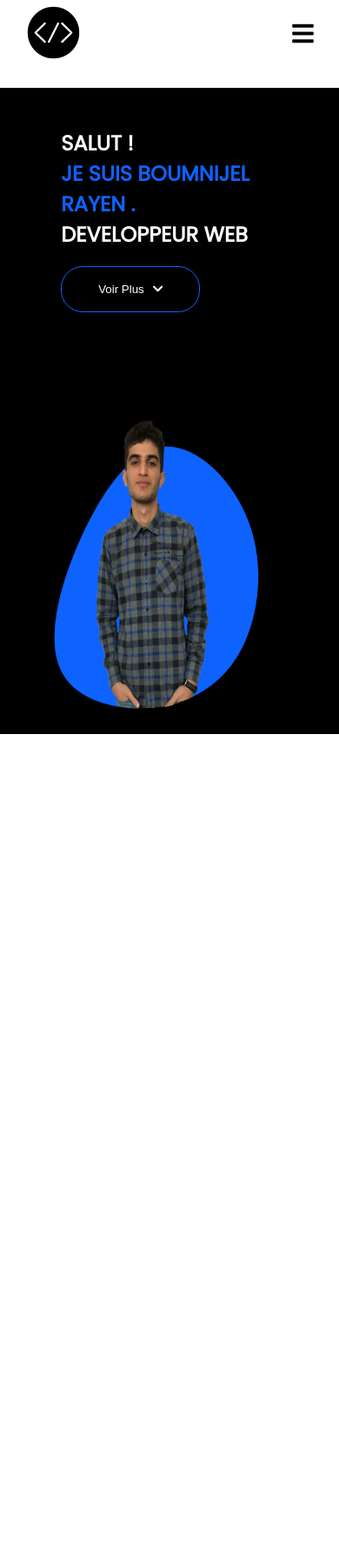
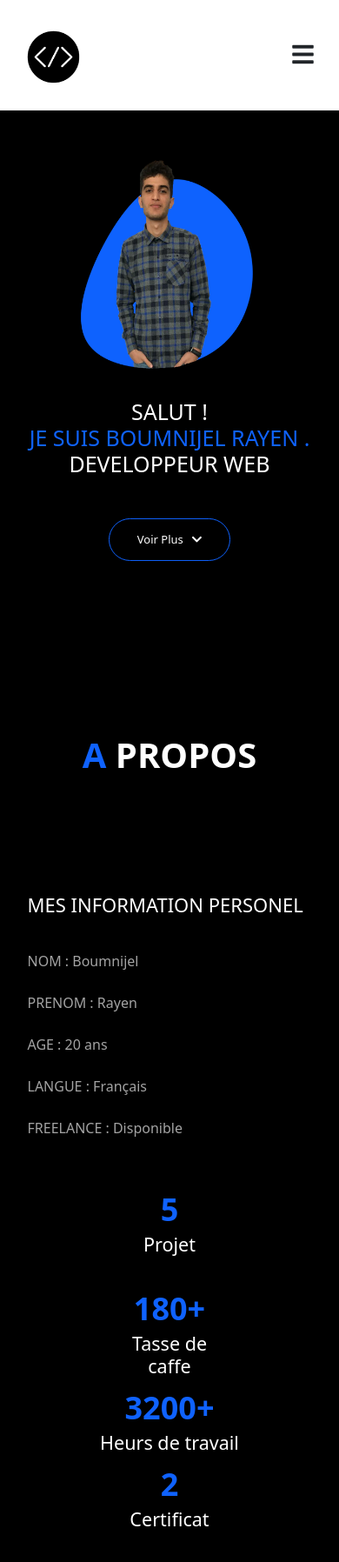
Before and after one commit to boumnijel-rayen/My-Personal-WebSite, a plain HTML site: page index.html in a window 390 px wide. Shown: the top 1796 px of the page at 87% size. Before the commit the page ends 844 px from the top, so only its background shows below. Drawn offline with nearby package versions, Linux system fonts and the light colour scheme.

Commit message:
a propos

```diff
--- /dev/null
+++ b/counter.js
@@ -0,0 +1,20 @@
+const counters = document.querySelectorAll('.counter');
+
+counters.forEach(counter => {
+    counter.innerText = '0';
+
+    const updateCounter = () => {
+        const target = counter.getAttribute('data-target');
+        const c = +counter.innerText;
+
+        const increament = target/400;
+
+
+
+        if(c < target){
+            counter.innerText = `${Math.ceil(c + increament)}`;
+            setTimeout(updateCounter, 6);
+        }
+    };
+    updateCounter();
+});
--- a/index.html
+++ b/index.html
@@ -4,11 +4,10 @@
     <meta charset="UTF-8">
     <meta http-equiv="X-UA-Compatible" content="IE=edge">
     <meta name="viewport" content="width=device-width, initial-scale=1.0">
+    <title>Document</title>
     <link rel="stylesheet" href="style.css">
+    <link href="https://cdn.jsdelivr.net/npm/bootstrap@5.0.2/dist/css/bootstrap.min.css" rel="stylesheet" integrity="sha384-EVSTQN3/azprG1Anm3QDgpJLIm9Nao0Yz1ztcQTwFspd3yD65VohhpuuCOmLASjC" crossorigin="anonymous">
     <link rel="stylesheet" href="https://use.fontawesome.com/releases/v5.15.4/css/all.css" integrity="sha384-DyZ88mC6Up2uqS4h/KRgHuoeGwBcD4Ng9SiP4dIRy0EXTlnuz47vAwmeGwVChigm" crossorigin="anonymous">
-    <link rel="shortcut icon" href="img/shortcut.webp" type="image/png">
-    <script src="https://code.jquery.com/jquery-1.12.4.min.js"></script>
-    <title>Boumnijel Rayen</title>
 </head>
 <body>
     <!--HEADER-->
@@ -23,7 +22,7 @@
             </ul>
         </div>
 
-        <div class="navigation">
+        <div class="navigation" id="nav">
         <nav>
             <div class="logo"><a href="#"><img src="img/logo.webp" alt=""></a></div>
             <ul id="list">
@@ -33,29 +32,77 @@
                 <li><a href="#">MES PROJETS</a></li>
                 <li><a href="#">CONTACTEZ-MOI</a></li>
             </ul>
-            <i class="fas fa-bars" id="btn-menu" onclick="togglemenu();"></i>
+            <i class="fas fa-bars" id="btn-menu"  onclick="togglemenu();"></i>
         </nav>
         </div>
-
-        <img class="image" src="img/avatar.webp" alt="">
-
-        <div class="titre">
-            <h2>SALUT ! <br><font color="#0F62FE">JE SUIS BOUMNIJEL RAYEN .</font><br> DEVELOPPEUR WEB</h2>
-            <a href="#propos"><button class="btn">Voir Plus<i class="fas fa-chevron-down"></i></button></a>
+        <div class="container">
+            <div class="row rowb">
+              <div class="col">
+                <img class="image" src="img/avatar.webp" alt="">
+              </div>
+              <div class="col nom">
+                <h2>SALUT ! <br><font color="#0F62FE">JE SUIS BOUMNIJEL RAYEN .</font><br> DEVELOPPEUR WEB</h2>
+                <a href="#propos"><button class="bttn">Voir Plus<i class="fas fa-chevron-down"></i></button></a>
+              </div>
+            </div>
         </div>
     </header>
 
+    <!--A PROPOS-->
+    <section class="a_propos">
+        <h2><font color="#0F62FE">A</font> PROPOS</h2>
+
+        <div class="container">
+            <div class="row rowap">
+                <div class="col col_text_ap">
+                  <h3>MES INFORMATION PERSONEL</h3>
+                  <p>NOM : Boumnijel<br><br>PRENOM : Rayen<br><br>AGE : 20 ans<br><br>LANGUE : Français<br><br>FREELANCE : Disponible</p>
+                </div>
+                <div class="col-md-auto">
+                    <div class="row">
+                        <div class="col col_cou">
+                          <span class="counter" data-target="5"></span>
+                          <h4>Projet <br> <br></h4>
+                        </div>
+                    </div>
+                    <div class="row">
+                        <div class="col col_cou">
+                          <span class="counter" data-target="180"></span><span>+</span>
+                          <h4>Tasse de<br>caffe</h4>
+                        </div>
+                    </div>
+                </div>
+                <div class="col col-lg-2">
+                    <div class="row">
+                        <div class="col col_cou">
+                          <span class="counter" data-target="3200"></span><span>+</span>
+                          <h4>Heurs de travail</h4>
+                        </div>
+                    </div>
+                    <div class="row">
+                        <div class="col col_cou">
+                          <span class="counter" data-target="2"></span>
+                          <h4>Certificat <br> <br></h4>
+                        </div>
+                    </div>
+                </div>
+            </div>
+        </div>
+    </section>
+
+    <script src="counter.js">
+    </script>
 </body>
-
 <script>
     var list = document.getElementById("list");
+
     list.style.maxHeight = "0px";
 
     function togglemenu(){
         if (list.style.maxHeight == "0px"){
             list.style.maxHeight = "200px";
         }else{
-            list.style.maxHeight = "0px"
+            list.style.maxHeight = "0px";
         }
     }
 </script>
--- a/style.css
+++ b/style.css
@@ -3,6 +3,7 @@
 body{
     margin: 0;
     font-family: 'Poppins', sans-serif;
+    background-color: rgb(165, 69, 69);
 }
 
 /*HEADER*/
@@ -15,103 +16,8 @@ header{
 
 header .social{
     width: 100%;
-    height: 8%;
+    height: 53px;
     background-color: black;
-}
-
-header .navigation{
-    background-color: white;
-}
-
-nav{
-    display: flex;
-    list-style-type: none;
-    justify-content: space-between;
-    text-align: center;
-    align-items: center;
-    width: 85%;
-    margin: auto;
-}
-
-nav ul{
-    margin-bottom: 5%;
-}
-
-nav ul li{
-    display: inline-block;
-    margin: 10px 15px;
-    position: relative;
-}
-
-nav ul li a{
-    text-decoration: none;
-    color: rgb(0, 0, 0);
-    font-size: 15px;
-    font-weight: 400;
-}
-
-
-nav #btn-menu{
-    font-size: 28px;
-    display: none;
-}
-
-nav ul li::after{
-    content: '';
-    height: 3px;
-    width: 0%;
-    background-color: #0F62FE;
-    position: absolute;
-    left: 0;
-    bottom: -9px;
-    transition: 0.5s;
-}
-
-li:hover::after{
-    width: 100%;
-}
-
-nav .logo img{
-    width: 65px;
-    height: 65px;
-    margin-top: 5px;
-}
-
-header .image{
-    width: 30%;
-    height: 61%;
-    position: relative;
-    top: 10%;
-    left: 8%;
-}
-
-header .titre{
-    color: white;
-    float: right;
-    position: relative;
-    right: 10%;
-    top: 10%;
-    font-size: 30px;
-    font-weight: 900;
-}
-
-.btn{
-    padding: 18px 42px;
-    background-color: transparent;
-    color: white;
-    border: 1px solid #0F62FE;
-    border-radius: 25px;
-    cursor: pointer;
-}
-
-header .titre button i{
-    margin-left: 10px;
-}
-
-header .titre button:hover{
-    color: #0F62FE;
-    background-color: white;
-    border: none;
 }
 
 header .social ul{
@@ -134,20 +40,183 @@ header .social ul li a:hover{
     color: #0F62FE;
 }
 
+header .navigation{
+    background-color: white;
+}
 
-/*Responsive Mobile*/
+nav{
+    display: flex;
+    list-style-type: none;
+    justify-content: space-between;
+    text-align: center;
+    align-items: center;
+    width: 85%;
+    margin: auto;
+}
+
+nav ul{
+    margin-bottom: 4%;
+}
+
+nav ul li{
+    display: inline-block;
+    margin: 10px 15px;
+    position: relative;
+}
+
+nav ul li a{
+    text-decoration: none;
+    color: rgb(0, 0, 0);
+    font-size: 15px;
+    font-weight: 400;
+}
+
+nav ul li::after{
+    content: '';
+    height: 3px;
+    width: 0%;
+    background-color: #0F62FE;
+    position: absolute;
+    left: 0;
+    bottom: -9px;
+    transition: 0.5s;
+}
+
+nav ul li:hover::after{
+    width: 100%;
+}
+
+nav #btn-menu{
+    font-size: 28px;
+    display: none;
+}
+
+nav .logo img{
+    width: 65px;
+    height: 65px;
+    margin-top: 5px;
+}
+
+.rowb{
+    text-align: center;
+    align-items: center;
+    display: flex;
+    transform: translateY(25%);
+}
+
+.col img{
+    width: 340px;
+    height: 350px;
+}
+
+header .nom{
+    color: white;
+    text-align: left;
+}
+
+.nom h2{
+    font-size: 40px;
+    font-weight: 700;
+}
+
+.nom button{
+    margin-top: 40px;
+}
+
+.bttn{
+    padding: 14px 32px;
+    background-color: transparent;
+    color: white;
+    border: 1px solid #0F62FE;
+    border-radius: 25px;
+    font-size: small;
+    cursor: pointer;
+}
+
+header .nom button i{
+    margin-left: 10px;
+}
+
+header .nom button:hover{
+    color: #0F62FE;
+    background-color: white;
+    border: 1px solid white;
+}
+
+/*A PROPOS*/
+
+.a_propos{
+    background-color: black;
+    width: 100%;
+    height: 80vh;
+}
+
+.a_propos h2{
+    text-align: center;
+    color: #ffffff;
+    font-size: 40px;
+    font-weight: 600;
+}
+
+.rowap{
+    display: flex;
+    justify-content: center;
+    transform: translateY(15vh);
+}
+
+.col_text_ap{
+    position: relative;
+    left: 5%;
+}
+
+.col_text_ap h3{
+    font-size: 22px;
+    color: #ffffff;
+    margin-bottom: 40px;
+}
+
+.col_text_ap p{
+    color: #a3a3a3;
+}
+
+.col_cou{
+    text-align: center;
+}
+
+.col_cou span{
+    font-size: 36px;
+    font-weight: 600;
+    color: #0F62FE;
+}
+
+.col_cou h4{
+    color: #ffffff;
+}
+
+
+/*Responsive mobile*/
 
 @media screen and (max-width : 550px){
+
+    nav{
+        height: 15vh;
+    }
+
     nav ul{
         width: 100%;
         position: absolute;
-        top:9.1%;
+        top: 15vh;
         right: 0%;
         background-color: #ffffff;
         z-index: 2;
     }
 
+    header .social{
+        display: none;
+    }
+
     nav ul li{
+        margin-left: -3%;
         display: block;
         margin-top: 10px;
         margin-bottom: 10px;
@@ -166,144 +235,51 @@ header .social ul li a:hover{
         display: none;
     }
 
-    header .social{
-        display: none;
+    .rowb{
+        transform: translateY(5%);
     }
 
-    header .image{
-        width: 70%;
-        height: 41%;
-        top: 47%;
-        left: 15%;
+    .col img{
+        width: 230px;
+        height: 250px;
+        transform: translateY(4vh);
     }
 
-    header .titre{
-        position: absolute;
-        top: 22%;
-        left: 15%;
-        font-size: 16px;
+    header .nom{
+        color: white;
+        font-size: 30px;
         font-weight: 900;
+        transform: translateY(7vh);
+        text-align: center;
     }
 
-    header .navigation{
-        height: 12%;
+    .nom h2{
+        font-size: 25px;
+        font-weight: 500;
     }
 
-    nav ul{
-        top:9.3%;
+    /*A PROPOS*/
+
+    .col_text_ap{
+        margin-right: 0%;
+        margin-bottom: 10%
+    }
+
+    .a_propos{
+        height: 150vh;
+    }
+
+
+}
+
+@media screen and (min-height : 700px) {
+    .a_propos{
+        height: 145vh;
     }
 }
 
-
-@media screen and (min-height : 650px) and (max-height : 680px) and (min-width : 360px) and (max-width : 390px) {
-    header .image{
-        width: 70%;
-        height: 41%;
-        top: 45%;
-        left: 15%;
-    }
-
-    header .titre{
-        position: absolute;
-        top: 18%;
-        left: 18%;
-        font-size: 16px;
-        font-weight: 900;
+@media screen and (min-height : 800px) {
+    .a_propos{
+        height: 140vh;
     }
 }
-
-@media screen and (min-height : 720px) and (max-height : 750px) and (min-width : 400px) and (max-width : 440px) {
-    header .image{
-        width: 70%;
-        height: 41%;
-        top: 47%;
-        left: 15%;
-    }
-
-    header .titre{
-        position: absolute;
-        top: 22%;
-        left: 15%;
-        font-size: 16px;
-        font-weight: 900;
-    }
-
-}
-
-@media screen and (min-height : 795px) and (max-height : 840px) and (min-width : 360px) and (max-width : 390px){
-    header .image{
-        width: 80%;
-        height: 41%;
-        top: 47%;
-        left: 10%;
-    }
-
-    header .titre{
-        position: absolute;
-        top: 18%;
-        left: 16%;
-        font-size: 17px;
-        font-weight: 900;
-    }
-
-}
-
-@media screen and (min-height : 815px) and (max-height : 860px) and (min-width : 370px) and (max-width : 410px){
-    header .image{
-        top: 45%;
-        left: 12%;
-    }
-
-    header .titre{
-        top: 15%;
-        left: 18%;
-    }
-
-}
-
-@media screen and (min-height : 880px) and (max-height : 920px) and (min-width : 395px) and (max-width : 430px){
-    header .image{
-        top: 46%;
-        left: 14%;
-    }
-
-    header .titre{
-        top: 16%;
-        left: 19%;
-        font-size: 18px;
-    }
-
-}
-
-@media screen and (min-height : 640px) and (max-height : 670px) and (min-width : 310px) and (max-width : 330px){
-    header .titre{
-        top: 16%;
-        left: 15%;
-        font-size: 16px;
-    }
-}
-
-@media screen and (min-height : 720px) and (max-height : 755px) and (min-width : 345px) and (max-width : 375px){
-    header .titre{
-        top: 15%;
-        left: 17%;
-        font-size: 17px;
-    }
-
-}
-
-@media screen and (min-height : 900px) and (max-height : 930px) and (min-width : 400px) and (max-width : 425px){
-    header .image{
-        width: 80%;
-        height: 38%;
-        top: 47%;
-        left: 11%;
-    }
-
-    header .titre{
-        top: 18%;
-        left: 19%;
-        font-size: 18px;
-    }
-
-}
```
Also changed, not shown: jquery.counterup.min.js (deleted, +0 -8 lines).
